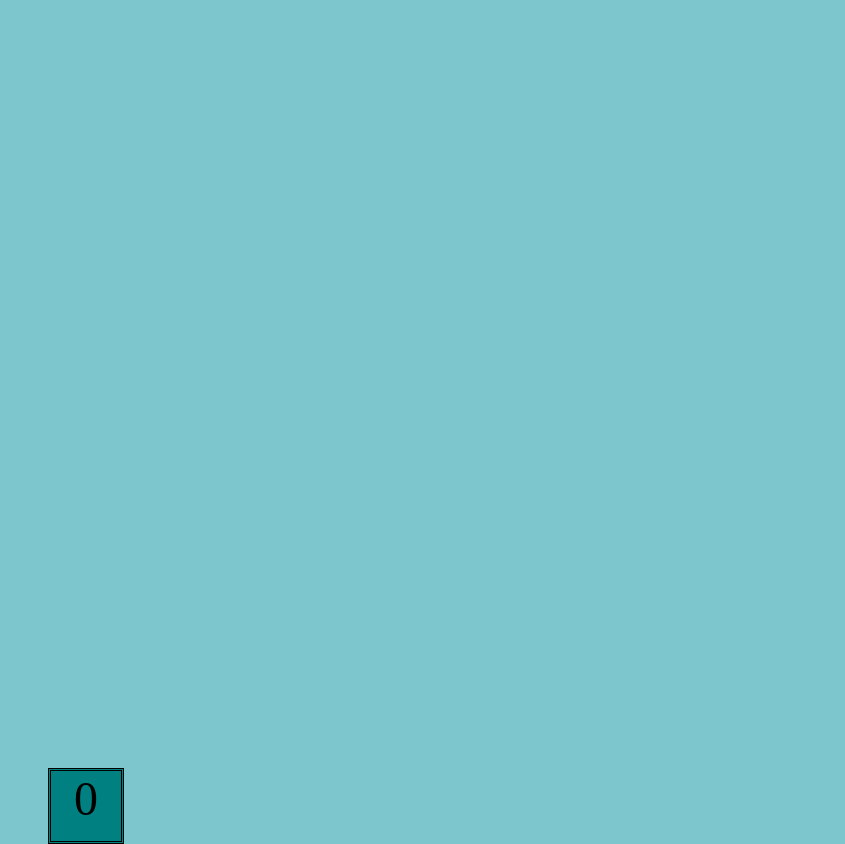
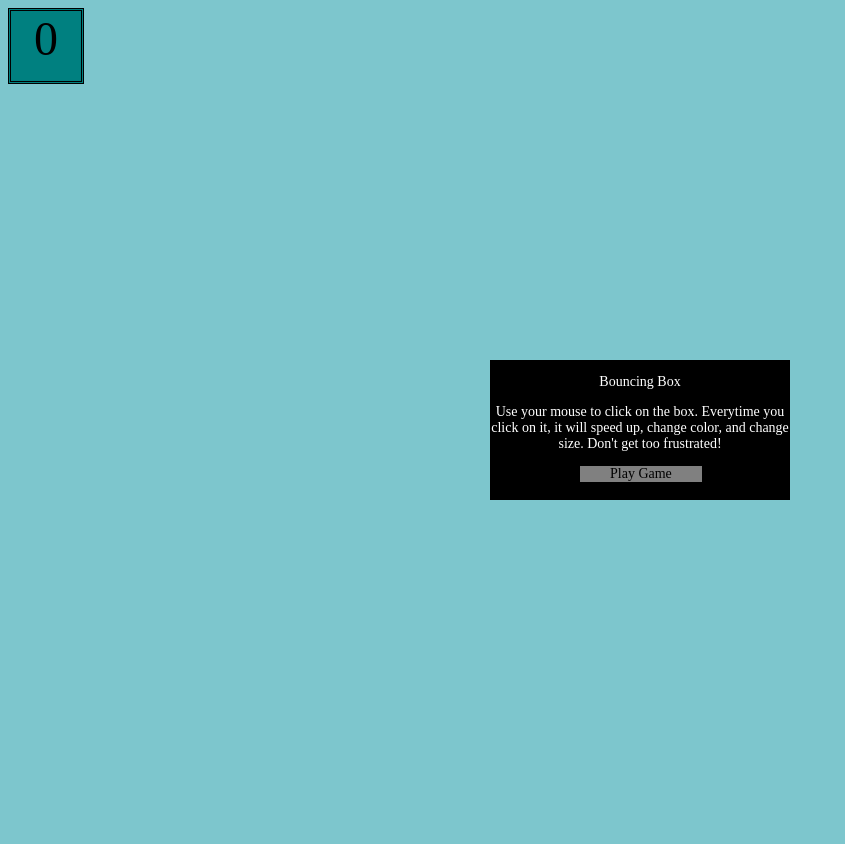
Before and after one commit to MZengel21/MZengel21.github.io, a plain HTML site: page projects/bouncing-box/index.html in a window 1280 px wide. Shown: the whole page, without its empty margins (0-845 px from the left). After the commit the page ends 800 px from the top, so only its background shows below. Drawn offline with Linux system fonts and the light colour scheme.

Commit message:
A basic website

```diff
--- a/projects/bouncing-box/index.html
+++ b/projects/bouncing-box/index.html
@@ -15,8 +15,8 @@
 			position: relative;
 			width: 70px;
 			height: 70px;
-			top: 0px;
-			left: 0px;
+			top: 50%;
+			left: 50%;
 			background-color: teal;
 			font-size: 300%;
 			text-align: center;
@@ -26,21 +26,53 @@
 		body {
 			background: rgb(125, 198, 205);
 		}
+		.textbox {
+			background-color: black;
+			font-size: 14px;
+			position: absolute;
+			color: white;
+			text-align: center;
+			width:300px;
+    		height:140px;
+    		top:50%;
+    		left:50%;
+    		margin-top:-40px;
+		    margin-left:-150px;
+		    display: table;
+		}
+		.button {
+			background-color: gray;
+			display: table;
+			position:absolute;
+			color: black;
+			margin: 0;
+			text-align: center;
+			margin-left: 90px;
+			padding-right: 30px;
+			padding-left: 30px;
+		}
 	</style>
 
 </head>
 <body class="board">
 	<!-- HTML for the box -->
 	<div class="box">?</div>
-
+	<div class="textbox">
+		<p>Bouncing Box</p>
+		<p>Use your mouse to click on the box. Everytime you click on it, it will speed up, change color, and change size. Don't get too frustrated!</p>
+		<div class="button">Play Game</div>
+	</div>
 	<!-- BEGIN JAVASCRIPT -->
 	<script>
 		(function(){
 			'use strict';
 			/* global &*/
-
 			// Variable declarations
 			var box;
+			var textbox;
+			var textboxDisplay;
+			var button;
+			var buttonDisplay;
 			var boardWidth;
 			var update;
 			var handleBoxClick;
@@ -51,6 +83,8 @@
 			}
 			// jQuery stuff setup for you
 			box = $('.box');
+			textbox = $('.textbox');
+			button = $('.button');
 			boardWidth = $('.board').width();
 			boardHeight = $( window ).height();
 
@@ -126,10 +160,17 @@
 				fontSize = Math.floor(sizeChange * 4.29);
 				box.css('font-size', fontSize + '%');
 			};
+			function handleButtonClick() {
+				textboxDisplay = "none";
+				buttonDisplay = "none";
+				button.css('display', buttonDisplay);
+				textbox.css('display', textboxDisplay);
+				setInterval(update, 20);
+			}
 			//this calls update every 50 milliseconds
-			setInterval(update, 20);
 			// this calls the handle handleBoxClick function every time the box is clicked on
 			box.on('click', handleBoxClick);
+			button.on('click', handleButtonClick);
 		})();
 	</script>
 </body>
```
